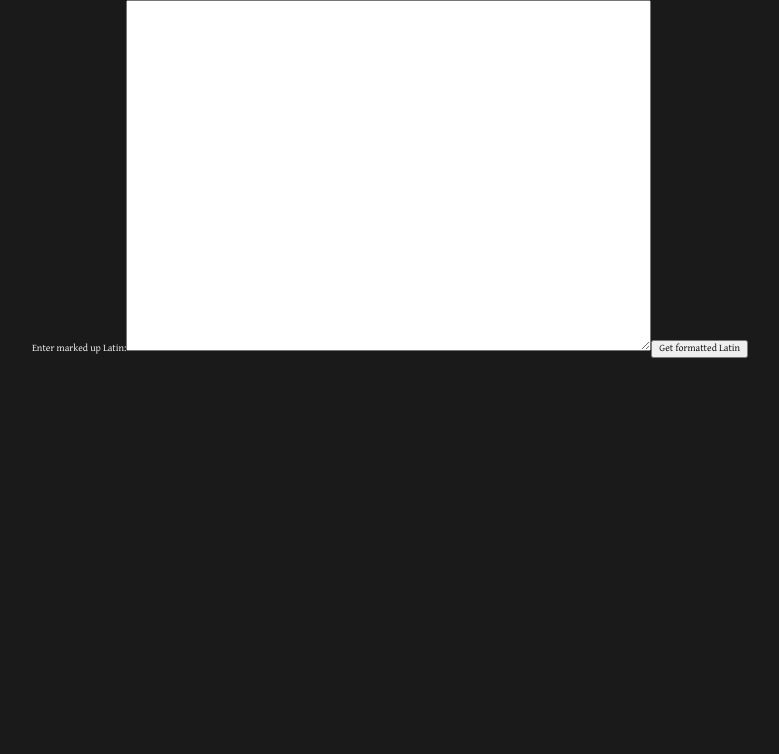
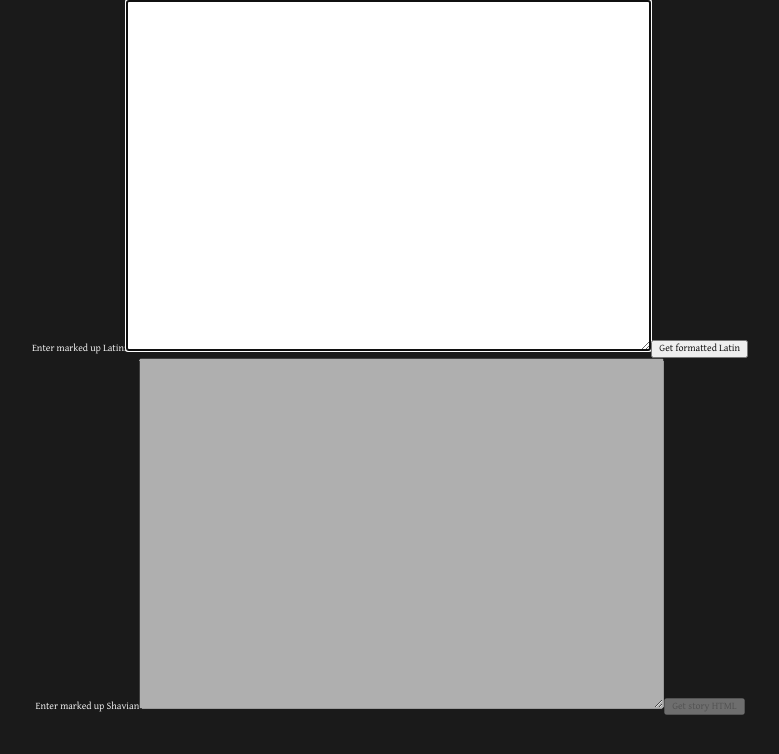
Before and after one commit to seanmturley/shavian-stories, a Next.js app: page /format-text in a window 1280 px wide. Shown: the top 754 px of the page, without its empty margins (250-1029 px from the left). Built offline with nearby package versions, Linux system fonts and the light colour scheme.

Commit message:
[#16] Add form to /format-text that generates story HTML

```diff
--- a/src/app/format-text/page.tsx
+++ b/src/app/format-text/page.tsx
@@ -2,11 +2,17 @@
 
 import { useActionState, useEffect } from "react";
 import SubmitButton from "@components/submit-button";
-import { formatLatin } from "@utils/format-text-form-actions";
+import { formatLatin, getStoryHtml } from "@utils/format-text-form-actions";
 
 const initialFormatLatinState = {
   latin: "",
   latinSanitized: "",
+  message: ""
+};
+
+const initialStoryHtmlState = {
+  shavian: "",
+  storyHtml: "",
   message: ""
 };
 
@@ -16,21 +22,34 @@ export default function FormatText() {
     initialFormatLatinState
   );
 
+  const [storyHtmlState, storyHtmlAction] = useActionState(
+    getStoryHtml,
+    initialStoryHtmlState
+  );
+
   useEffect(() => {
+    if (storyHtmlState.storyHtml) {
+      navigator.clipboard.writeText(storyHtmlState.storyHtml);
+      return;
+    }
+
     if (formatLatinState.latinSanitized) {
       navigator.clipboard.writeText(formatLatinState.latinSanitized);
     }
   });
 
   return (
+    <>
+      <section>
         <form>
           <label htmlFor="latin">Enter marked up Latin:</label>
           <textarea
             autoComplete="off"
             autoCorrect="off"
-        // autoFocus
+            autoFocus
             cols={100}
             defaultValue={formatLatinState.latin || ""}
+            id="latin"
             name="latin"
             required
             rows={30}
@@ -48,5 +67,43 @@ export default function FormatText() {
             {formatLatinState.message && <p>{formatLatinState.message}</p>}
           </div>
         </form>
+      </section>
+
+      <section>
+        <form>
+          <label htmlFor="shavian">Enter marked up Shavian</label>
+          <textarea
+            autoComplete="off"
+            autoCorrect="off"
+            cols={100}
+            defaultValue={storyHtmlState.shavian || ""}
+            disabled={!formatLatinState.latinSanitized}
+            id="shavian"
+            name="shavian"
+            required
+            rows={30}
+            spellCheck={false}
+          />
+
+          <input
+            type="hidden"
+            name="latinSanitized"
+            value={formatLatinState.latinSanitized}
+          />
+
+          <SubmitButton
+            disabled={!formatLatinState.latinSanitized}
+            formAction={storyHtmlAction}
+            pendingText="Formatting text..."
+          >
+            Get story HTML
+          </SubmitButton>
+
+          <div aria-live="polite">
+            {storyHtmlState.message && <p>{storyHtmlState.message}</p>}
+          </div>
+        </form>
+      </section>
+    </>
   );
 }
--- a/src/utils/format-text-form-actions.ts
+++ b/src/utils/format-text-form-actions.ts
@@ -1,6 +1,6 @@
 "use server";
 
-import { sanitizeLatinText } from "@utils/format-text";
+import { createStoryMarkup, sanitizeLatinText } from "@utils/format-text";
 
 export const formatLatin: FormAction = async function (prevState, formData) {
   const latin = formData.get("latin") as string;
@@ -14,3 +14,27 @@ export const formatLatin: FormAction = async function (prevState, formData) {
     message: "Formatted Latin text copied to clipboard."
   };
 };
+
+export const getStoryHtml: FormAction = async function (prevState, formData) {
+  const shavian = formData.get("shavian") as string;
+  const latinSanitized = formData.get("latinSanitized") as string;
+
+  try {
+    const storyHtml = createStoryMarkup(latinSanitized, shavian);
+
+    return {
+      ...prevState,
+      shavian,
+      storyHtml,
+      message: "Story HTML copied to clipboard."
+    };
+  } catch (error) {
+    if (error instanceof Error) {
+      return {
+        ...prevState,
+        shavian,
+        message: `Error: ${error.message}.`
+      };
+    }
+  }
+};
```
Lines whose indentation alone changed are shown as unchanged.
